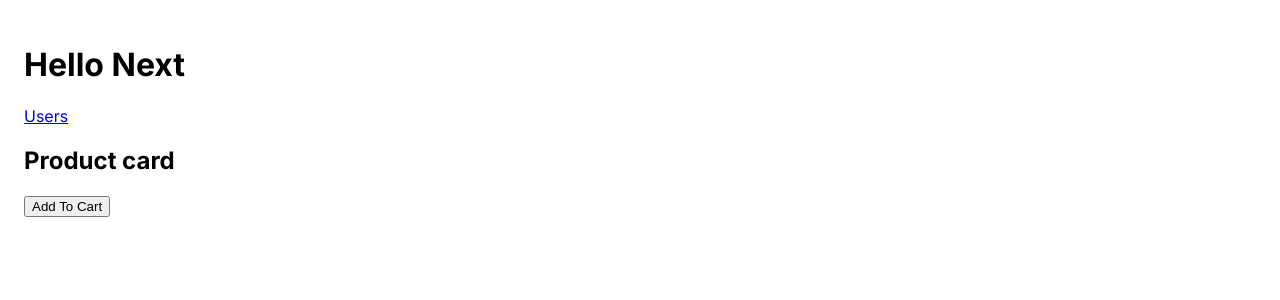
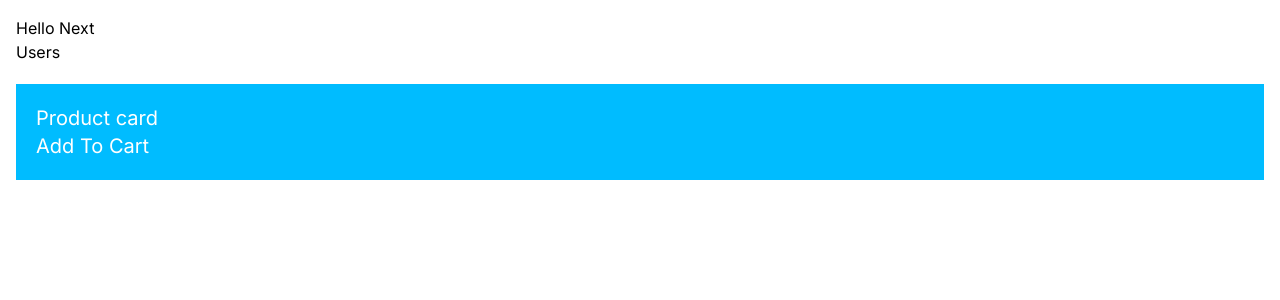
Before and after one commit to Udayanga-Deeshan/NextJS-Journey, a Next.js app: page / in a window 1280 px wide. Shown: the top 300 px of the page. Built offline with nearby package versions, Linux system fonts and the light colour scheme.

Commit message:
applied inline styles using tailwind

```diff
--- /dev/null
+++ b/app/components/ProductCard.module.css
@@ -0,0 +1,4 @@
+.card{
+    padding: 1rem;
+    border: 1px solid #ccc;
+}
--- a/app/components/ProductCard.tsx
+++ b/app/components/ProductCard.tsx
@@ -4,9 +4,12 @@
 import AddToCart from './AddToCart'
 
 
+
+
+
 const ProductCard = () => {
   return (
-    <div>
+    <div className='p-5 my-5 bg-sky-400 text-white text-xl hover:bg-sky-500'>
        <h2>Product card</h2>
        <AddToCart/>
     </div>
--- a/app/globals.css
+++ b/app/globals.css
@@ -1,18 +1,17 @@
-@tailwind base;
-@tailwind components;
-@tailwind utilities;
+@import 'tailwindcss';
+/* @tailwind base;
+@tailwind components; */
+/* @tailwind utilities; */
 
 :root {
   --foreground-rgb: 0, 0, 0;
-  --background-start-rgb: 214, 219, 220;
-  --background-end-rgb: 255, 255, 255;
+
 }
 
 @media (prefers-color-scheme: dark) {
   :root {
     --foreground-rgb: 255, 255, 255;
-    --background-start-rgb: 0, 0, 0;
-    --background-end-rgb: 0, 0, 0;
+
   }
 }
 
--- a/postcss.config.js
+++ b/postcss.config.js
@@ -1,7 +1,6 @@
-// postcss.config.js
-module.exports = {
+/** @type {import('tailwindcss').Config} */
+export default {
   plugins: {
     '@tailwindcss/postcss': {},
-    autoprefixer: {},
   },
 }
```
